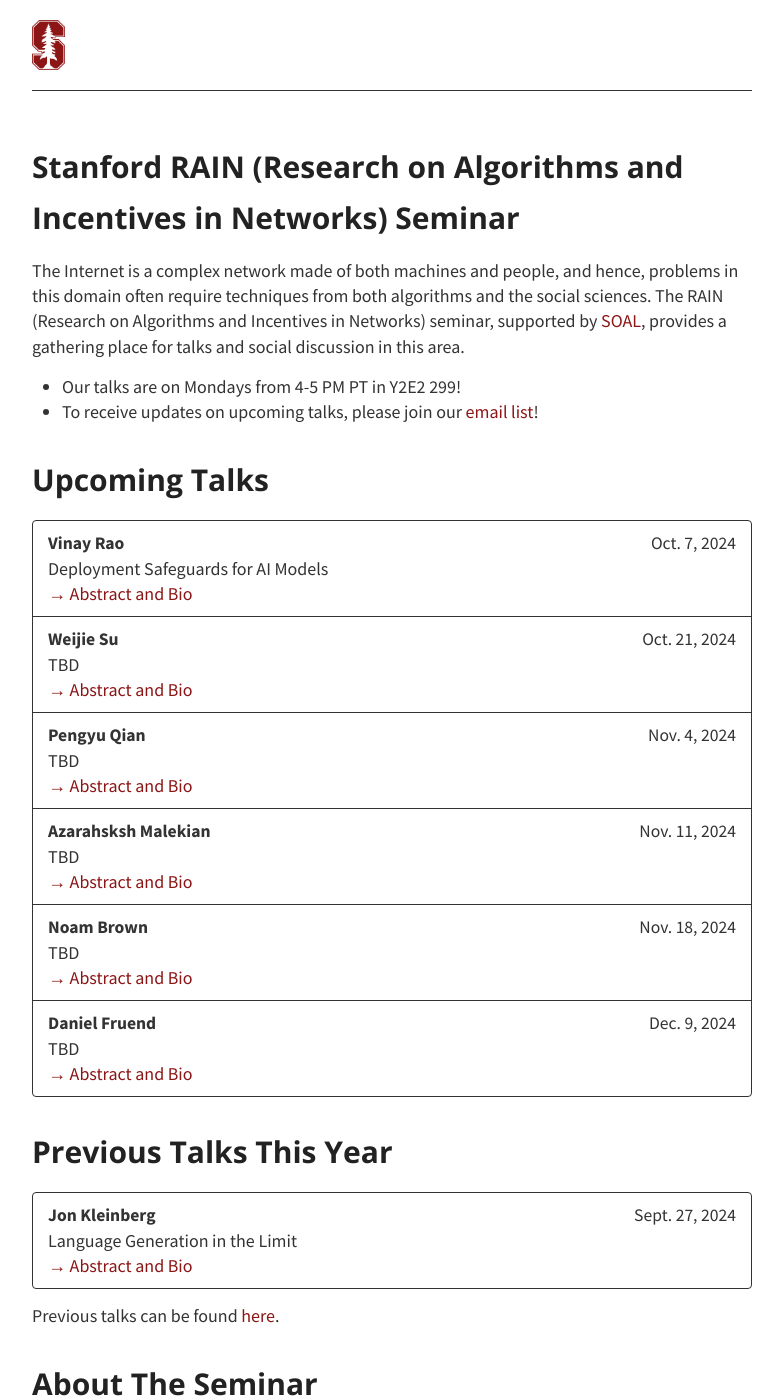
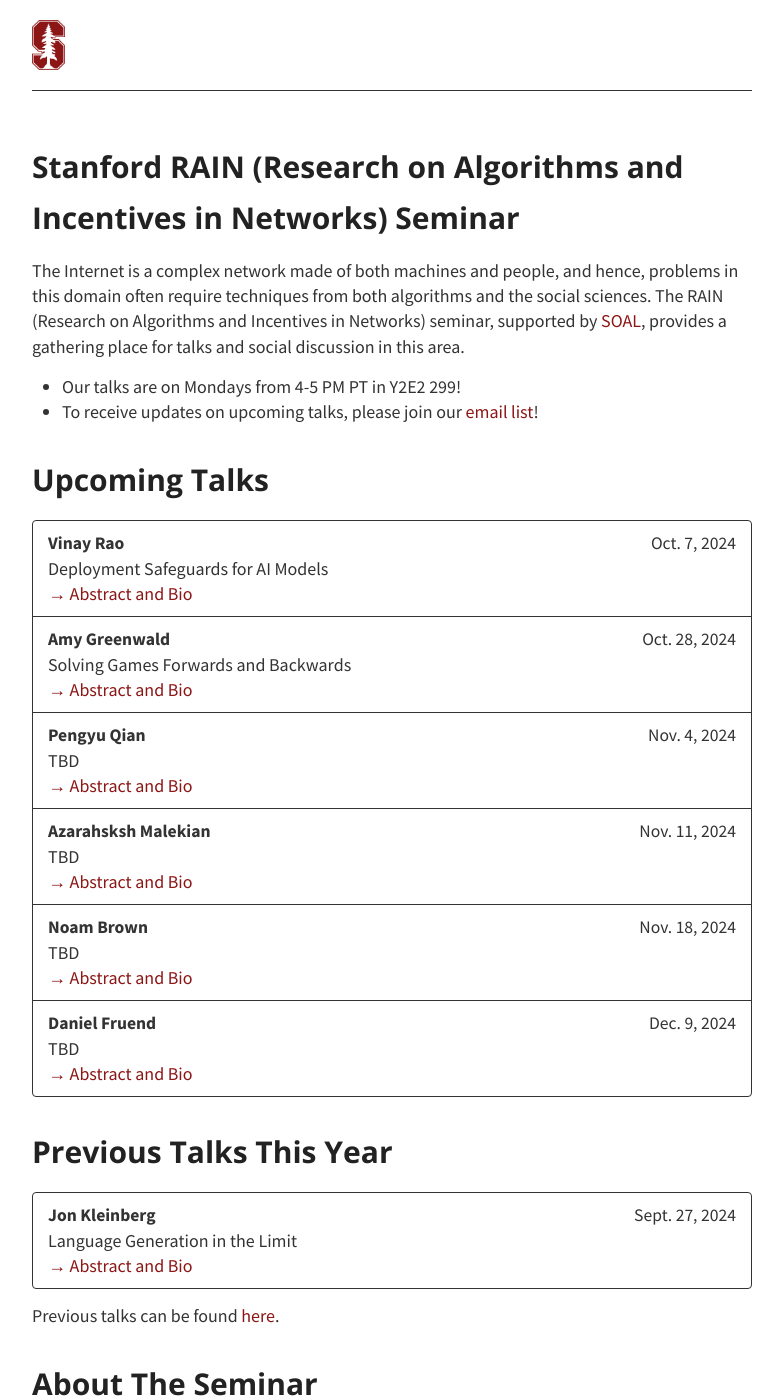
Before and after one commit to stanford-rain-seminar/stanford-rain-seminar.github.io, a Jekyll site: the page built from index.md, in a window 1280 px wide and 1400 px high. Shown: the whole window, without its empty margins (248-1031 px from the left). Built offline with Jekyll 4.4.1, drawn with Linux system fonts in a browser that asks for light colours; nearby versions of some CDN libraries; our own code applies the rules of GitHub Pages for plain Markdown files.

Commit message:
Update talks.yml

```diff
--- a/_data/talks.yml
+++ b/_data/talks.yml
@@ -5,11 +5,11 @@
       title: "Deployment Safeguards for AI Models"
       abstract: ""
       bio: "Vinay Rao leads Anthropic's Trust and Safety team, which develops and enforces policies governing Claude's real-world applications. His team focuses on mitigating catastrophic risks as well as critical risks such as election interference, child safety, and misinformation. They also play a key role in securing Anthropic's models to comply with the company's Responsible Scaling Policy for safe and ethical AI development and deployment. With nearly two decades of experience in trust and safety, Vinay has built and managed leading Trust and Safety functions at major tech companies, including YouTube, Google, Airbnb, and Stripe."
-    - speaker: Weijie Su
-      date: Oct. 21, 2024
-      title: TBD
-      abstract: TBD
-      bio: TBD
+    - speaker: Amy Greenwald
+      date: Oct. 28, 2024
+      title: "Solving Games Forwards and Backwards"
+      abstract: "Computing equilibria in games is a problem of great interest in both economics and computer science. We present a min-max formulation of this problem, in which the minimizer seeks an equilibrium solution for the game, while the maximizer seeks to find fault with the proposed solutions. We call this problem the 'forward' problem. In the 'backwards' problem, we are instead given an equilibrium and a parameterized game, and we are interested in inferring a game from that equilibrium: i.e., identifying the game parameters that induce the observed equilibrium. We consider the backwards problem under weaker and weaker assumptions, ranging from inverse multiagent planning to inverse multiagent learning and beyond, for each of which we present min-max formulations. While it can be difficult to ensure that the min-max formulation of a forward problem is convex-concave, and thus amenable to standard solutions (e.g., gradient descent ascent), we find it easier to ensure that the min-max formulation of a backward problem is convex-concave. We apply our backwards method to Spanish electricity market time-series data, and then push the inferred game forward to predict future market prices. Joint work with Denizalp Goktas and Sadie Zhao."
+      bio: "Amy Greenwald is a Professor of Computer Science at Brown University in Providence, Rhode Island. Her research focuses on game-theoretic and economic interactions among computational agents with applications to automated bidding and negotiation in domains ranging from advertising auctions to supply chains. She is also active in promoting diversity in Computer Science, leading multiple K-12 initiatives in the Providence public schools."
     - speaker: Pengyu Qian
       date: Nov. 4, 2024
       title: TBD
```
